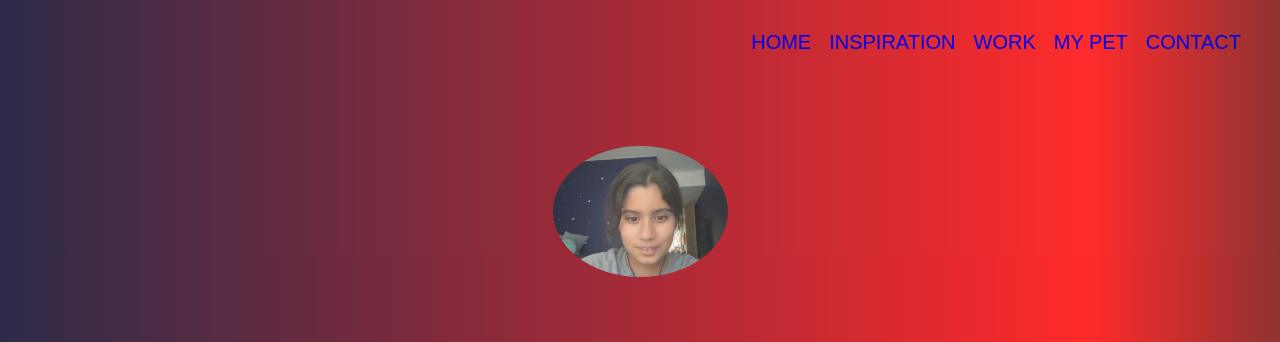
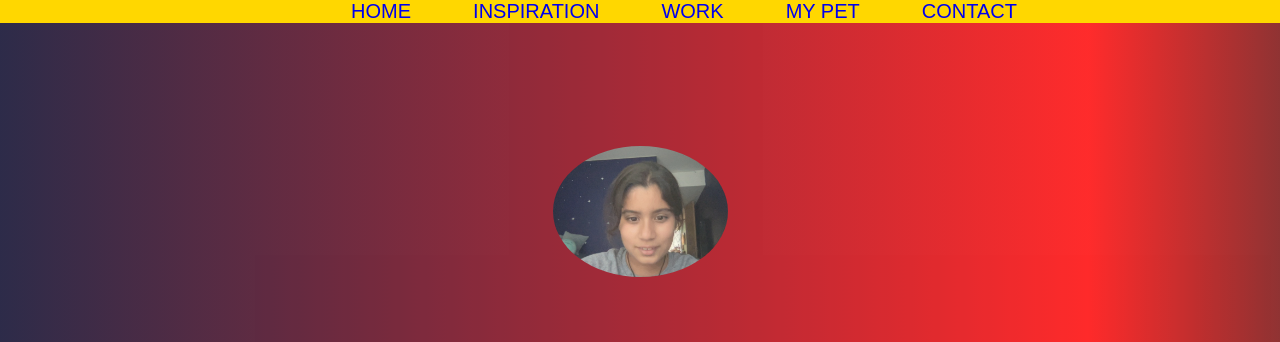
Before and after one commit to LEO2022R/mySite, a plain HTML site: page index.html in a window 1280 px wide. Shown: the top 342 px of the page. Drawn offline with Linux system fonts and the light colour scheme.

Commit message:
Add files via upload

```diff
--- a/index.html
+++ b/index.html
@@ -3,7 +3,7 @@
 
 <head>
     <meta charset="utf-8">
-    <title>Dr. Mae Jemison</title>
+    <title>Leonor Munguia</title>
     <link rel="stylesheet" href="style.css">
     <link href="https://fonts.googleapis.com/css?family=Cinzel+Decorative&display=swap" rel="stylesheet">
     <link rel="preconnect" href="https://fonts.googleapis.com">
--- a/style.css
+++ b/style.css
@@ -89,30 +89,28 @@ p {
 
 
 .menu {
-    list-style: none;
     position: fixed;
-    top: 10px;
-    right: 30px;
-    cursor: pointer;
+    background:gold;
+        width:100%;
+    margin-top: 0px;
+    top: 0px;
     z-index: 10;
-
+    color: white;
 }
 
 
 
 .links {
-    float: left;
-    color: fuchsia;
-    padding-top: 5px;
-    padding-left: 9px;
-    padding-right: 9px;
-    padding-bottom: 5px;
+ display: inline;
+    padding-left: 33px;
+    padding-right: 25px;
     font-family: fantasy;
-    font-size: 20px
+    font-size: 20px;
 }
 
 .links:hover {
-    background-color: aqua;
+    font-size: 25ppx;
+    text-decoration: underline;
 }
 
 html {
```
